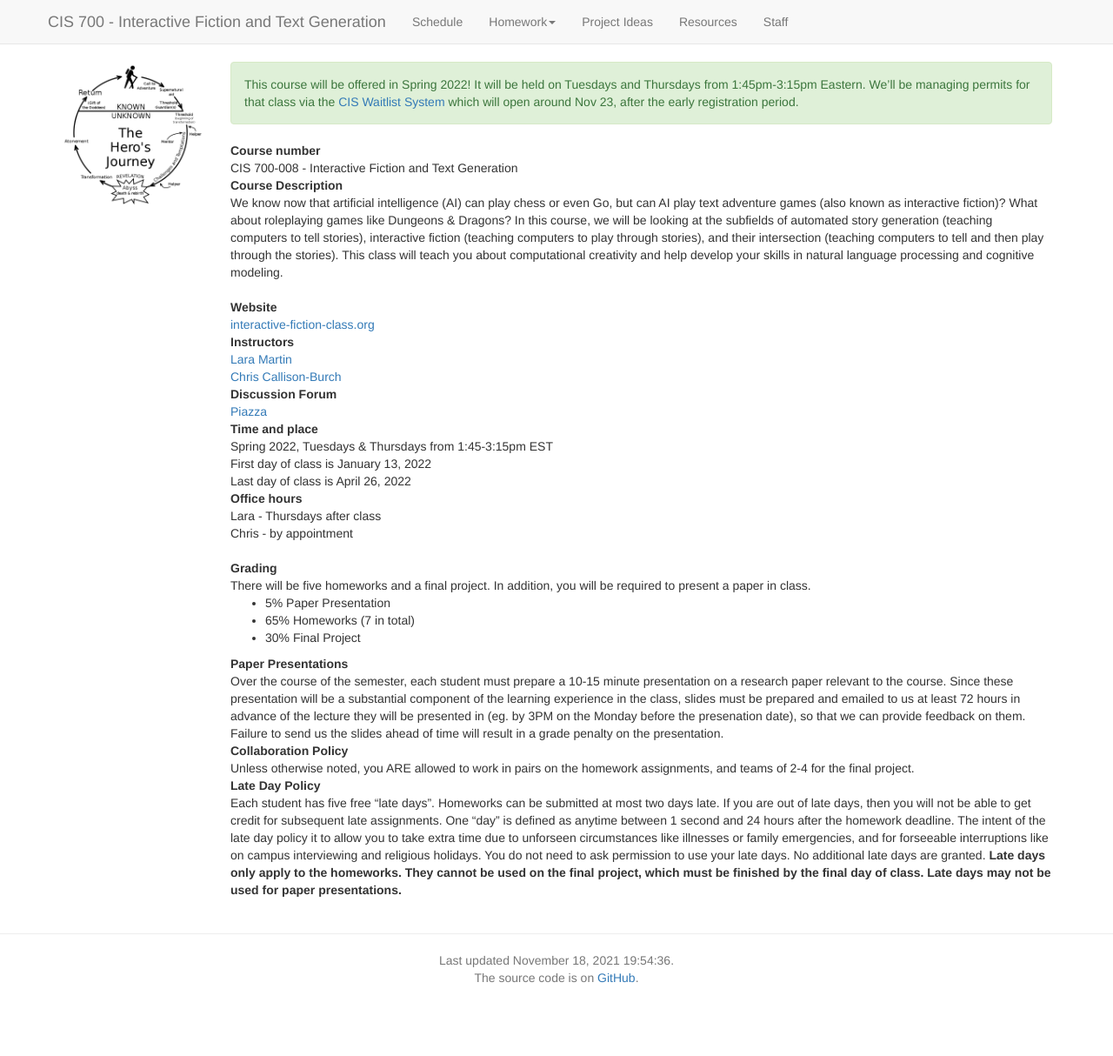
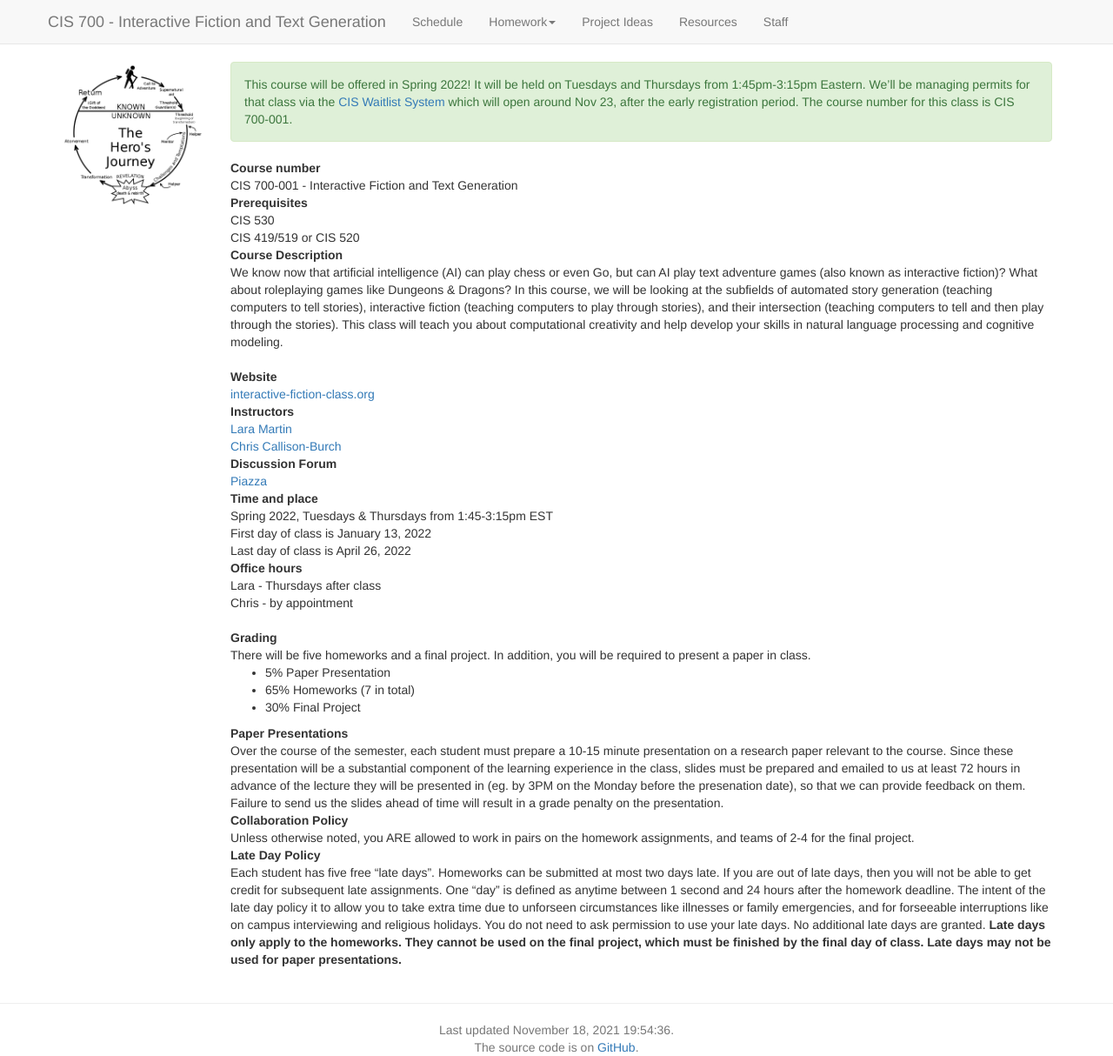
Before and after one commit to interactive-fiction-class/interactive-fiction-class.github.io, a Jekyll site: the page built from index.md, in a window 1280 px wide. Shown: the whole page at 87% size. Built offline with Jekyll 4.4.1, drawn with Linux system fonts in a browser that asks for light colours; nearby versions of some CDN libraries; a script that is not in the unit is left out; before the commit the page ends 1134 px from its top, so only the background shows below that.

Commit message:
Update index.md

```diff
--- a/index.md
+++ b/index.md
@@ -1,5 +1,5 @@
 ---
-title: CIS 700-008 - Interactive Fiction and Text Generation - University of Pennsylvania
+title: CIS 700-001 - Interactive Fiction and Text Generation - University of Pennsylvania
 layout: default
 img: heroes_journey.png
 active_tab: main_page
@@ -8,7 +8,7 @@
 <!--
 <div class="alert alert-warning" markdown="1">
 Want to join the class, but didn't attend the first lecture? Here are the steps to follow:
-1. [Get a permit by signing yourself up for CIS 700-008 via the waitlist system](https://forms.cis.upenn.edu/waitlist/index.php).
+1. [Get a permit by signing yourself up for CIS 700-001 via the waitlist system](https://forms.cis.upenn.edu/waitlist/index.php).
 2. [Do the for-credit in-class assignment from the first lecture](http://interactive-fiction-class.org/in_class_activities/play-text-adventures/play-text-adventures.html).
 3. [Listen to recording of the first lecture](https://upenn.hosted.panopto.com/Panopto/Pages/Sessions/List.aspx?folderID=8b5f2734-0738-4f52-90f5-ab3c01236b7c) and [look over the slides](http://interactive-fiction-class.org/slides/text-adventure-games.pdf).
 4. [Complete the first homework assignment before class on Thursday](http://interactive-fiction-class.org/homeworks/text-adventure-game/text-adventure-game.html).
@@ -61,11 +61,15 @@
 </div>
 -->
 <div class="alert alert-success" markdown="1">
-This course will be offered in Spring 2022!  It will be held on Tuesdays and Thursdays from 1:45pm-3:15pm Eastern.  We’ll be managing permits for that class via the [CIS Waitlist System](https://forms.cis.upenn.edu/waitlist/index.php) which will open around Nov 23, after the early registration period.
+This course will be offered in Spring 2022!  It will be held on Tuesdays and Thursdays from 1:45pm-3:15pm Eastern.  We’ll be managing permits for that class via the [CIS Waitlist System](https://forms.cis.upenn.edu/waitlist/index.php) which will open around Nov 23, after the early registration period. The course number for this class is CIS 700-001.
 </div>
 
 Course number
-: CIS 700-008 - Interactive Fiction and Text Generation
+: CIS 700-001 - Interactive Fiction and Text Generation
+
+Prerequisites
+: CIS 530
+: CIS 419/519 or CIS 520
 
 Course Description
 : We know now that artificial intelligence (AI) can play chess or even Go, but can AI play text adventure games (also known as interactive fiction)? What about roleplaying games like Dungeons & Dragons? In this course, we will be looking at the subfields of automated story generation (teaching computers to tell stories), interactive fiction (teaching computers to play through stories), and their intersection (teaching computers to tell and then play through the stories). This class will teach you about computational creativity and help develop your skills in natural language processing and cognitive modeling.
@@ -92,7 +96,7 @@
 : [Chris Callison-Burch](https://www.cis.upenn.edu/~ccb/)
 
 Discussion Forum
-: [Piazza](https://piazza.com/upenn/spring2020/cis700008)
+: [Piazza](https://piazza.com/upenn/spring2022/cis700001)
 
 Time and place
 : Spring 2022, Tuesdays & Thursdays from 1:45-3:15pm EST
```
